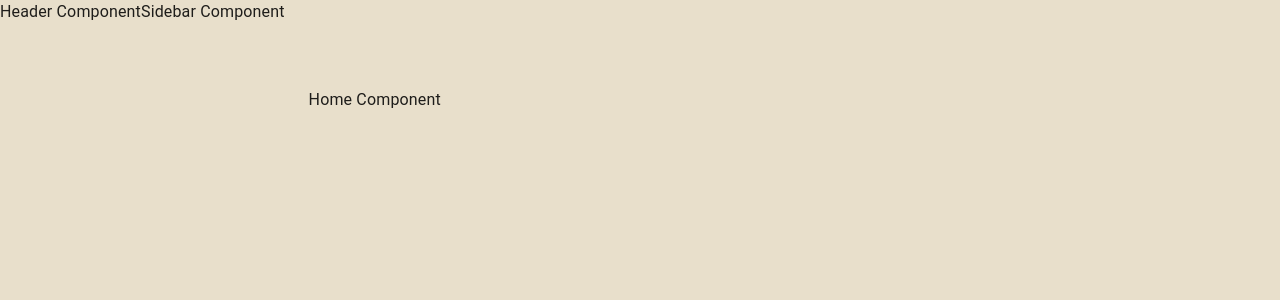
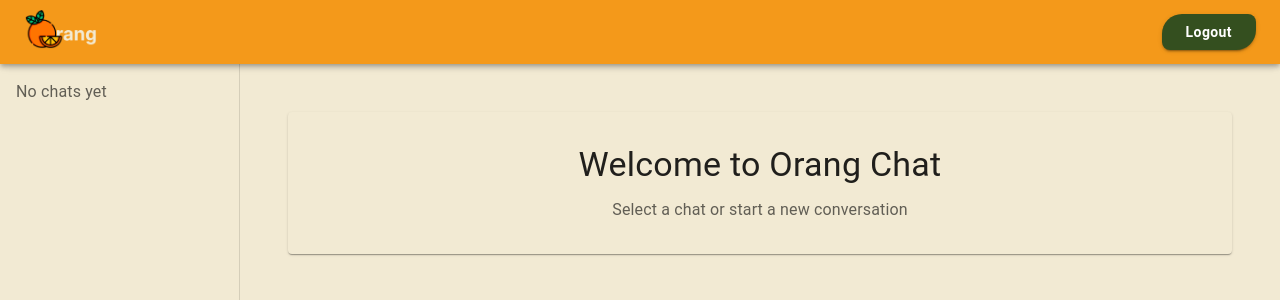
Before and after one commit to OrangCorp/orang-chat, a React app in the folder frontend/: page / in a window 1280 px wide. Shown: the top 300 px of the page. Built offline with nearby package versions, Linux system fonts and the light colour scheme; sample sign-in values are in the browser's storage; the HTML template or start-up script is replaced by a standard one.

Commit message:
blank homepage and logout

```diff
--- a/frontend/src/assets/styles/theme.js
+++ b/frontend/src/assets/styles/theme.js
@@ -3,16 +3,15 @@ import { createTheme } from '@mui/material/styles';
 const theme = createTheme({
   palette: {
     primary: {
-      main: '#f99500',
+      main: '#F4991A',
     },
     secondary: {
-      main: '#1a7610',
+      main: '#344F1F',
     },
     background: {
-      default: '#e8dfcb',     // Page background
-      paper: '#e8dfcb',        // Card/Paper background
-      // You can add custom colors too
-      form: '#e8dfcb',         // Custom - for your form background
+      default: '#F2EAD3',
+      paper: '#F2EAD3',
+      form: '#F2EAD3',
     },
   },
   typography: {
--- a/frontend/src/components/common/Header.jsx
+++ b/frontend/src/components/common/Header.jsx
@@ -1,10 +1,42 @@
-import { Box } from '@mui/material';
+import { AppBar, Toolbar, Box, Button } from '@mui/material';
+import { useAuth } from '../../context/AuthContext';
+import { useNavigate } from 'react-router-dom';
+import logoImg from '../../assets/logo.png';
 
 const Header = () => {
+  const { logout } = useAuth();
+  const navigate = useNavigate();
+
+  const handleLogout = () => {
+    logout();
+    navigate('/login');
+  };
+
   return (
-    <Box >
-        Header Component
-    </Box>
+    <AppBar position="fixed" sx={{ zIndex: (theme) => theme.zIndex.drawer + 1 }}>
+      <Toolbar>
+        <Box sx={{ flexGrow: 1 }}>
+          <img
+            src={logoImg}
+            alt="Logo"
+            style={{ height: '40px' }}
+          />
+        </Box>
+        <Button
+          variant="contained"
+          color="secondary"
+          onClick={handleLogout}
+          sx={{
+            borderRadius: '20px 8px 20px 8px',
+            px: 3,
+            textTransform: 'none',
+            fontWeight: 'bold'
+          }}
+        >
+          Logout
+        </Button>
+      </Toolbar>
+    </AppBar>
   );
 };
 
--- a/frontend/src/components/common/Sidebar.jsx
+++ b/frontend/src/components/common/Sidebar.jsx
@@ -1,10 +1,24 @@
-import { Box } from '@mui/material';
+import { Drawer, Toolbar, Box, Typography } from '@mui/material';
+
+const drawerWidth = 240;
 
 const Sidebar = () => {
   return (
-    <Box >
-        Sidebar Component
-    </Box>
+    <Drawer
+      variant="permanent"
+      sx={{
+        width: drawerWidth,
+        flexShrink: 0,
+        [`& .MuiDrawer-paper`]: { width: drawerWidth, boxSizing: 'border-box' },
+      }}
+    >
+      <Toolbar /> {/* Spacer for header */}
+      <Box sx={{ p: 2 }}>
+        <Typography variant="body1" color="text.secondary">
+          No chats yet
+        </Typography>
+      </Box>
+    </Drawer>
   );
 };
 
--- a/frontend/src/context/AuthContext.jsx
+++ b/frontend/src/context/AuthContext.jsx
@@ -1,8 +1,6 @@
 import { createContext, useContext, useState, useEffect } from 'react';
 
-// API Base URL - you can move this to a config file later
-const API_BASE_URL = 'http://localhost:8080'; // Direct, or use 'http://localhost:8080' for gateway
-
+const API_BASE_URL = 'http://localhost:8080';
 const AuthContext = createContext();
 
 export const AuthProvider = ({ children }) => {
@@ -10,15 +8,12 @@ export const AuthProvider = ({ children }) => {
   const [loading, setLoading] = useState(true);
   const [error, setError] = useState(null);
 
-  // Check for saved token and validate on initial load
   useEffect(() => {
     const initializeAuth = async () => {
       const token = localStorage.getItem('accessToken');
       const savedUser = localStorage.getItem('user');
 
       if (token && savedUser) {
-        // Optional: Validate token with backend
-        // For now, just restore the user
         setUser(JSON.parse(savedUser));
       }
       setLoading(false);
@@ -43,7 +38,6 @@ export const AuthProvider = ({ children }) => {
       const data = await response.json();
 
       if (!response.ok) {
-        // Handle error responses
         if (response.status === 401) {
           throw new Error('Invalid email or password');
         } else if (response.status === 400) {
@@ -53,7 +47,6 @@ export const AuthProvider = ({ children }) => {
         }
       }
 
-      // Success - data contains user info and token
       const userData = {
         id: data.userId,
         email: data.email,
@@ -62,7 +55,6 @@ export const AuthProvider = ({ children }) => {
         tokenType: data.tokenType,
       };
 
-      // Save to state and localStorage
       setUser(userData);
       localStorage.setItem('accessToken', data.accessToken);
       localStorage.setItem('user', JSON.stringify(userData));
@@ -82,8 +74,6 @@ export const AuthProvider = ({ children }) => {
     setError(null);
     localStorage.removeItem('accessToken');
     localStorage.removeItem('user');
-    // Optional: Call logout endpoint if backend needs it
-    // fetch(`${API_BASE_URL}/api/auth/logout`, { method: 'POST' });
   };
 
   const signup = async (email, password, displayName) => {
@@ -109,9 +99,7 @@ export const AuthProvider = ({ children }) => {
         if (response.status === 409) {
           throw new Error('Email already registered');
         } else if (response.status === 400) {
-          // Handle validation errors
           if (data.errors) {
-            // Format validation errors into a readable message
             const errorMessages = Object.entries(data.errors)
               .map(([field, message]) => `${field}: ${message}`)
               .join(', ');
@@ -124,7 +112,6 @@ export const AuthProvider = ({ children }) => {
         }
       }
 
-      // Success - auto-login after registration
       const newUser = {
         id: data.userId,
         email: data.email,
@@ -147,7 +134,6 @@ export const AuthProvider = ({ children }) => {
     }
   };
 
-  // Helper function for authenticated API calls
   const fetchWithAuth = async (url, options = {}) => {
     const token = localStorage.getItem('accessToken');
 
@@ -169,7 +155,7 @@ export const AuthProvider = ({ children }) => {
       login,
       logout,
       signup,
-      fetchWithAuth, // Useful for other API calls
+      fetchWithAuth,
       isAuthenticated: !!user
     }}>
       {children}
--- a/frontend/src/pages/Home.jsx
+++ b/frontend/src/pages/Home.jsx
@@ -1,9 +1,16 @@
-import { Box } from '@mui/material';
+import { Box, Typography, Paper } from '@mui/material';
 
 const Home = () => {
   return (
-    <Box >
-        Home Component
+    <Box sx={{ p: 3 }}>
+      <Paper sx={{ p: 4, textAlign: 'center' }}>
+        <Typography variant="h4" gutterBottom>
+          Welcome to Orang Chat
+        </Typography>
+        <Typography variant="body1" color="text.secondary">
+          Select a chat or start a new conversation
+        </Typography>
+      </Paper>
     </Box>
   );
 };
```
Also changed, not shown: frontend/src/assets/logo.png (added).
